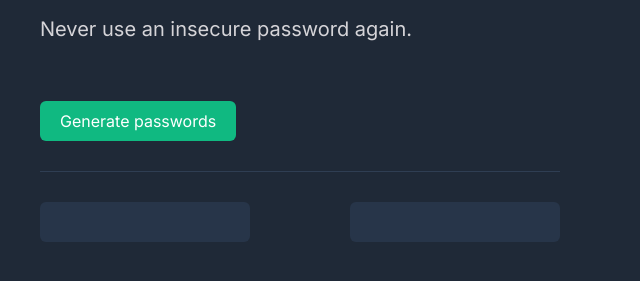
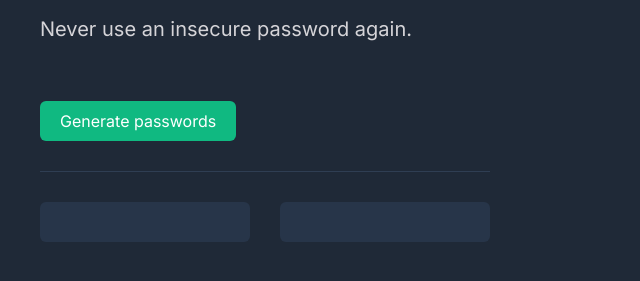
Before and after one commit to amirul1709/random-password-generator, a website built with Vite: page index.html in a window 1280 px wide. Shown: the part 97-378 px from the top of the page, without its empty margins (0-640 px from the left). Built offline with nearby package versions, Linux system fonts and the light colour scheme.

Commit message:
added .gitignore + code reformatting

```diff
--- a/index.css
+++ b/index.css
@@ -4,16 +4,16 @@ body {
     background-color: #1F2937;
     color: #FFFFFF;
     font-family: Inter, sans-serif;
-    width: 520px;
+    width: 450px;
 }
 
-h1{
+h1 {
     font-family: Karla, sans-serif;
     margin-bottom: 0;
 }
 
-span{
-    color:#10B981;
+span {
+    color: #10B981;
     display: block;
 }
 
```
Also changed, not shown: index.html (+6 -1 lines), index.js (+6 -2 lines), README.md, 2 other files.
